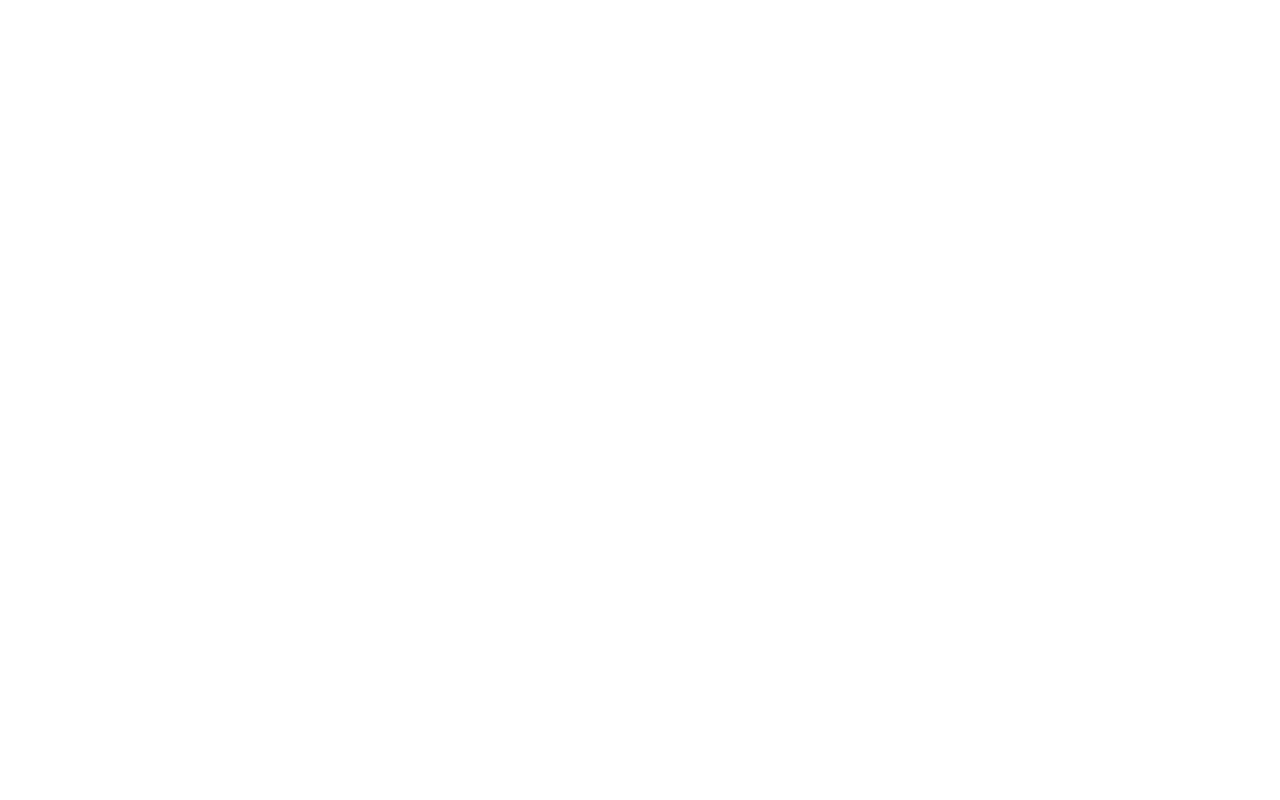
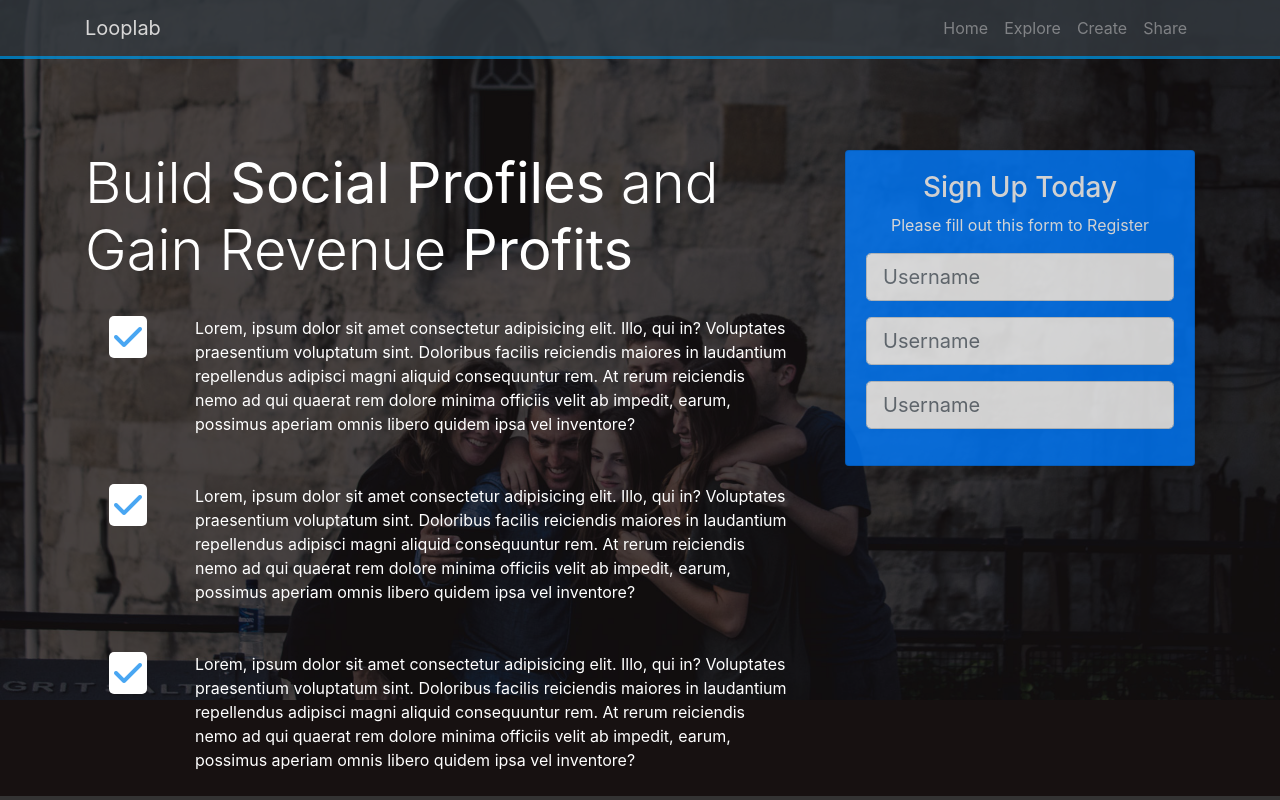
Before and after one commit to surajbanthot/looplab, a plain HTML site: page index.html in a window 1280 px wide. Drawn offline with nearby package versions, Linux system fonts and the light colour scheme.

Commit message:
index Page Sign Up form.

```diff
--- a/index.html
+++ b/index.html
@@ -4,17 +4,96 @@
     <meta charset="UTF-8" />
     <meta name="viewport" content="width=device-width, initial-scale=1.0" />
     <title>LoopLab</title>
+    <script src="https://kit.fontawesome.com/3fb12ca378.js" crossorigin="anonymous"></script>
     <link
       rel="stylesheet"
       href="https://stackpath.bootstrapcdn.com/bootstrap/4.5.0/css/bootstrap.min.css"
       integrity="sha384-9aIt2nRpC12Uk9gS9baDl411NQApFmC26EwAOH8WgZl5MYYxFfc+NcPb1dKGj7Sk"
       crossorigin="anonymous"
     />
+    <link rel="stylesheet" href="css/style.css">
   </head>
   <body>
+<nav class="navbar navbar-expand-sm bg-dark navbar-dark fixed-top">
+  <div class="container">
+    <a href="index.html" class="navbar-brand">Looplab</a>
+    <button class="navbar-toggler" data-toggle="collapse" data-trigger="#navbarcollapse"><span class="navbar-toggler-icon"></span></button>
+    <div class="collapse navbar-collapse"id="navbarcollapse">
+      <ul class="navbar-nav ml-auto">
+        <li class="nav-item">
+          <a href="#home" class="nav-link">Home</a>
+        </li>
+        <li class="nav-item">
+          <a href="#explore-head-section" class="nav-link">Explore</a>
+        </li>
+        <li class="nav-item">
+          <a href="#create-head-section" class="nav-link">Create</a>
+        </li>
+        <li class="nav-item">
+          <a href="#share-head-section" class="nav-link">Share</a>
+        </li>
+      </ul>
+    </div>
+  </div>
+</nav>
 
+<!-- home Section -->
+<header id="home-section">
+  <div class="dark-overlay">
+    <div class="home-inner container">
+      <div class="row">
+        <div class="col-lg-8 d-none d-lg-block">
+         <h1 class="display-4">Build <strong>Social Profiles</strong>  and Gain Revenue  <strong>Profits</strong> </h1>
+         <div class="d-flex">
+           <div class="p-4 align-self-start">
+             <i class="fas fa-check fa-2x"></i>
+           </div>
+           <div class="p-4 align-self-end">
+             Lorem, ipsum dolor sit amet consectetur adipisicing elit. Illo, qui in? Voluptates praesentium voluptatum sint. Doloribus facilis reiciendis maiores in laudantium repellendus adipisci magni aliquid consequuntur rem. At rerum reiciendis nemo ad qui quaerat rem dolore minima officiis velit ab impedit, earum, possimus aperiam omnis libero quidem ipsa vel inventore?
+           </div>
+         </div>
+          <div class="d-flex">
+           <div class="p-4 align-self-start">
+             <i class="fas fa-check fa-2x"></i>
+           </div>
+           <div class="p-4 align-self-end">
+             Lorem, ipsum dolor sit amet consectetur adipisicing elit. Illo, qui in? Voluptates praesentium voluptatum sint. Doloribus facilis reiciendis maiores in laudantium repellendus adipisci magni aliquid consequuntur rem. At rerum reiciendis nemo ad qui quaerat rem dolore minima officiis velit ab impedit, earum, possimus aperiam omnis libero quidem ipsa vel inventore?
+           </div>
+         </div>
+          <div class="d-flex">
+           <div class="p-4 align-self-start">
+             <i class="fas fa-check fa-2x"></i>
+           </div>
+           <div class="p-4 align-self-end">
+             Lorem, ipsum dolor sit amet consectetur adipisicing elit. Illo, qui in? Voluptates praesentium voluptatum sint. Doloribus facilis reiciendis maiores in laudantium repellendus adipisci magni aliquid consequuntur rem. At rerum reiciendis nemo ad qui quaerat rem dolore minima officiis velit ab impedit, earum, possimus aperiam omnis libero quidem ipsa vel inventore?
+           </div>
+         </div>
 
+        </div>
+        <div class="col-lg-4">
+          <div class="card bg-primary text-center card-form">
+            <div class="card-body">
+              <h3>Sign Up Today</h3>
+              <p>Please fill out this form to Register</p>
+              <form>
+                <div class="form-group">
+                  <input type="text" class="form-control form-control-lg" placeholder="Username">
+                </div>
+                 <div class="form-group">
+                  <input type="text" class="form-control form-control-lg" placeholder="Username">
+                </div>
+                 <div class="form-group">
+                  <input type="text" class="form-control form-control-lg" placeholder="Username">
+                </div>
+              </form>
+            </div>
+          </div>
+        </div>
+      </div>
 
+    </div>
+  </div>
+</header>
 
 
     <script
```
